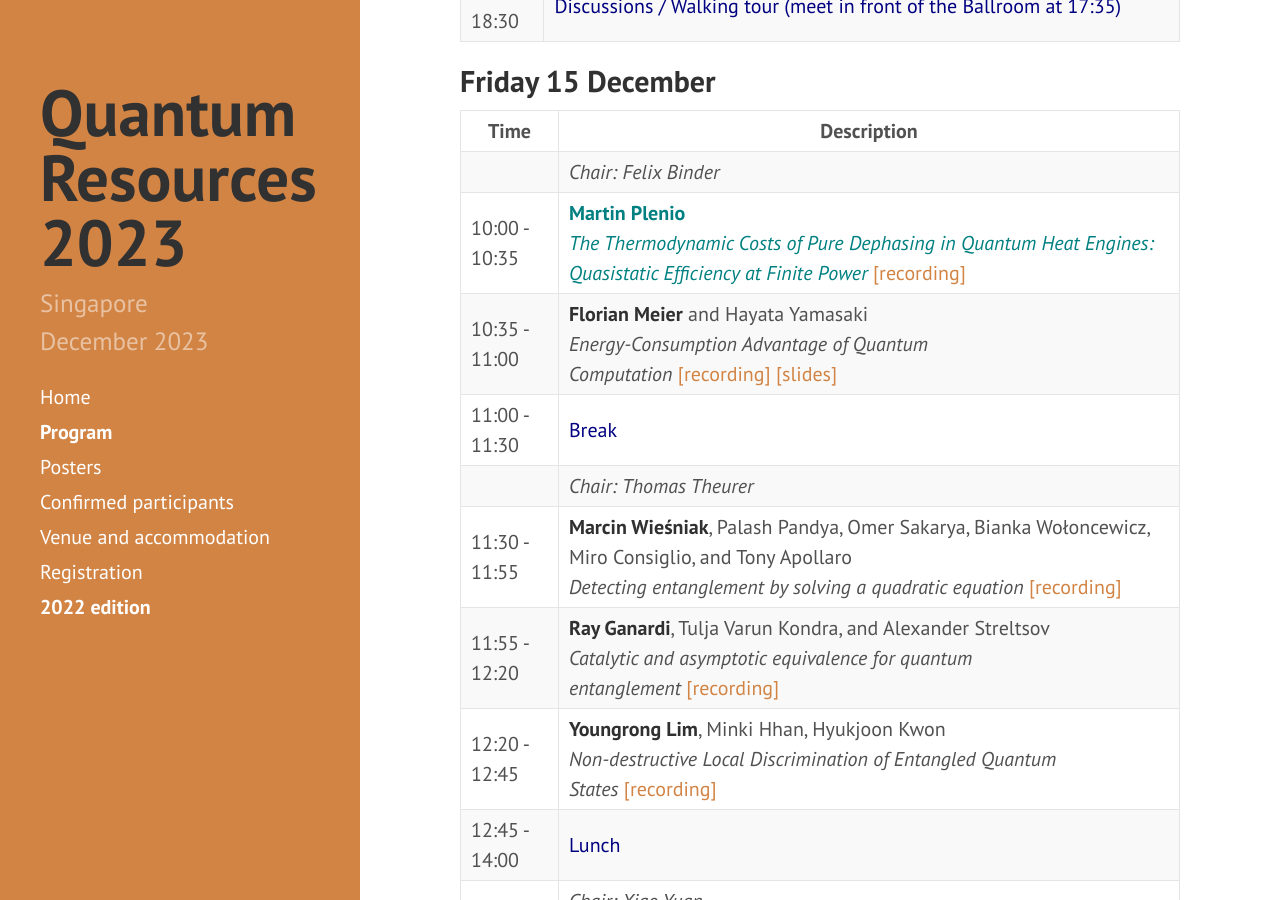
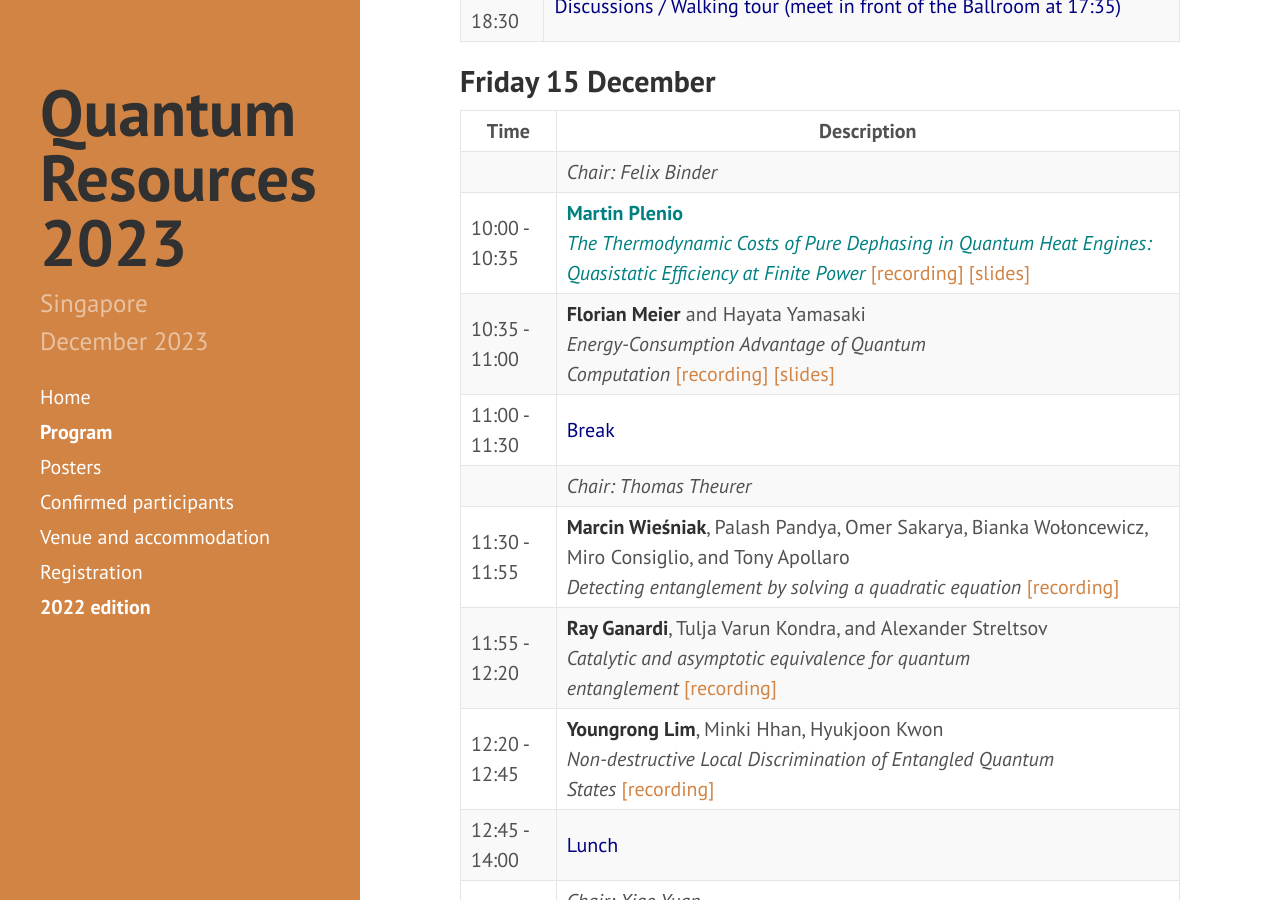
Before and after one commit to RyujiPat2/RyujiPat2.github.io, a Jekyll site: the page built from program.md, in a window 1280 px wide and 900 px high, scrolled down 5833 px. Built offline with Jekyll 4.4.1, drawn with Linux system fonts in a browser that asks for light colours; nearby versions of some CDN libraries.

Commit message:
Update program.md

```diff
--- a/program.md
+++ b/program.md
@@ -113,7 +113,7 @@ order: 2
 | Time | Description |
 |--- |--- |
 || *Chair: Felix Binder* |
-| 10:00 - 10:35    | <span class="p-contrib"><b>Martin Plenio</b><br /><i>The Thermodynamic Costs of Pure Dephasing in Quantum Heat Engines: Quasistatic Efficiency at Finite Power</i><a href="https://youtu.be/YUifIRit4y4?si=ELa7e5RIQk-gbaYD">&nbsp;[recording]</a></span>              |
+| 10:00 - 10:35    | <span class="p-contrib"><b>Martin Plenio</b><br /><i>The Thermodynamic Costs of Pure Dephasing in Quantum Heat Engines: Quasistatic Efficiency at Finite Power</i><a href="https://youtu.be/YUifIRit4y4?si=ELa7e5RIQk-gbaYD">&nbsp;[recording]</a><a href="https://docs.google.com/presentation/d/1wixWuHXFrXbiGJbY10aY4MSMH9DTApwO/edit?usp=sharing&ouid=103245623541139670633&rtpof=true&sd=true">&nbsp;[slides]</a></span>              |
 | 10:35 - 11:00  | **Florian Meier** and Hayata Yamasaki<br /><i>Energy-Consumption Advantage of Quantum Computation</i><a href="https://youtu.be/SB2aWZkABT0?si=eTcPTAocC3dW65Xr">&nbsp;[recording]</a><a href="https://drive.google.com/file/d/1qXdD4T5VQ5NfJr0Aul7t8HuUNmTD-d_h/view?usp=sharing">&nbsp;[slides]</a> |
 | 11:00 - 11:30  | <span class="p-invited">Break</span>    |
 || *Chair: Thomas Theurer* |
```
